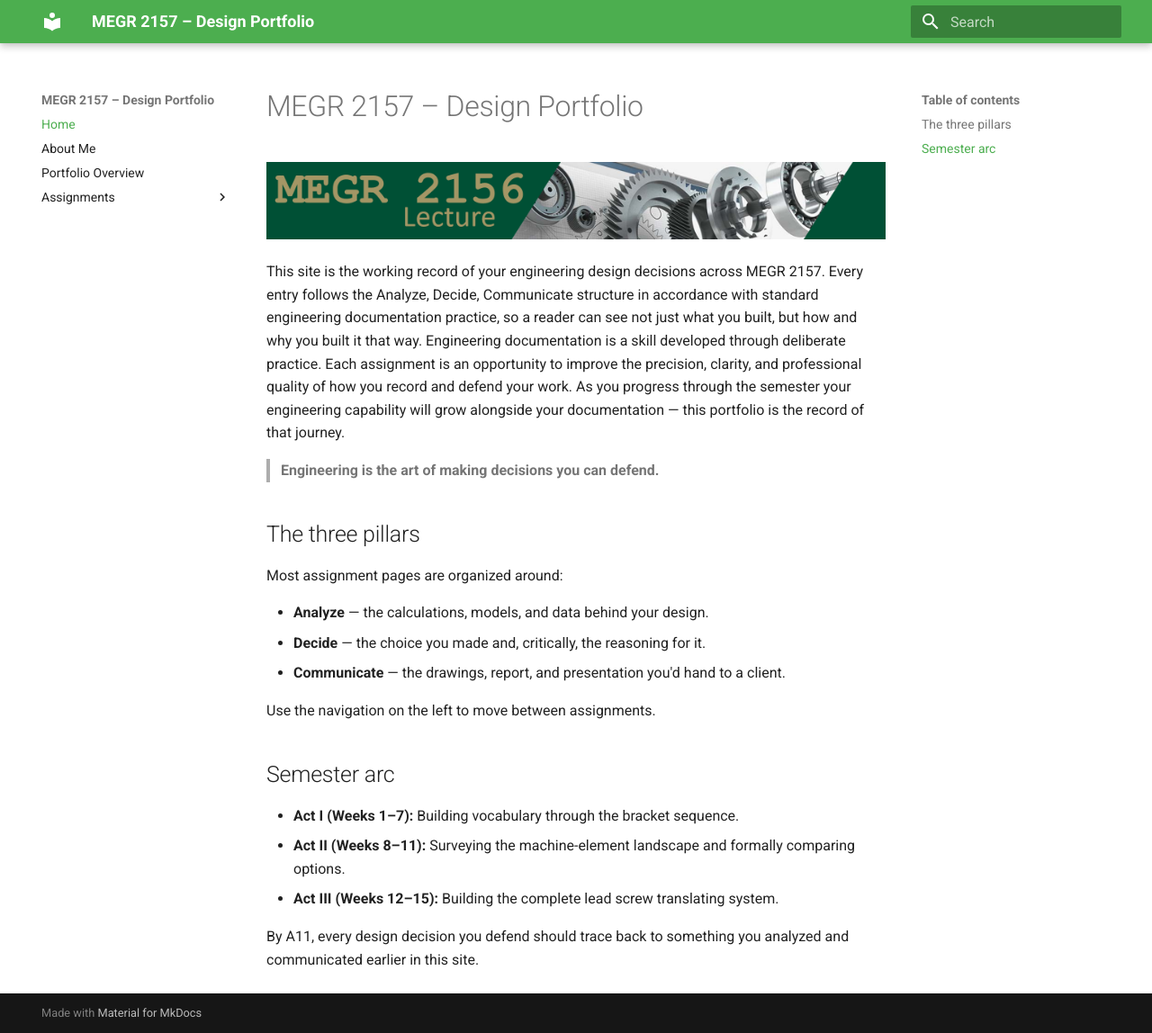
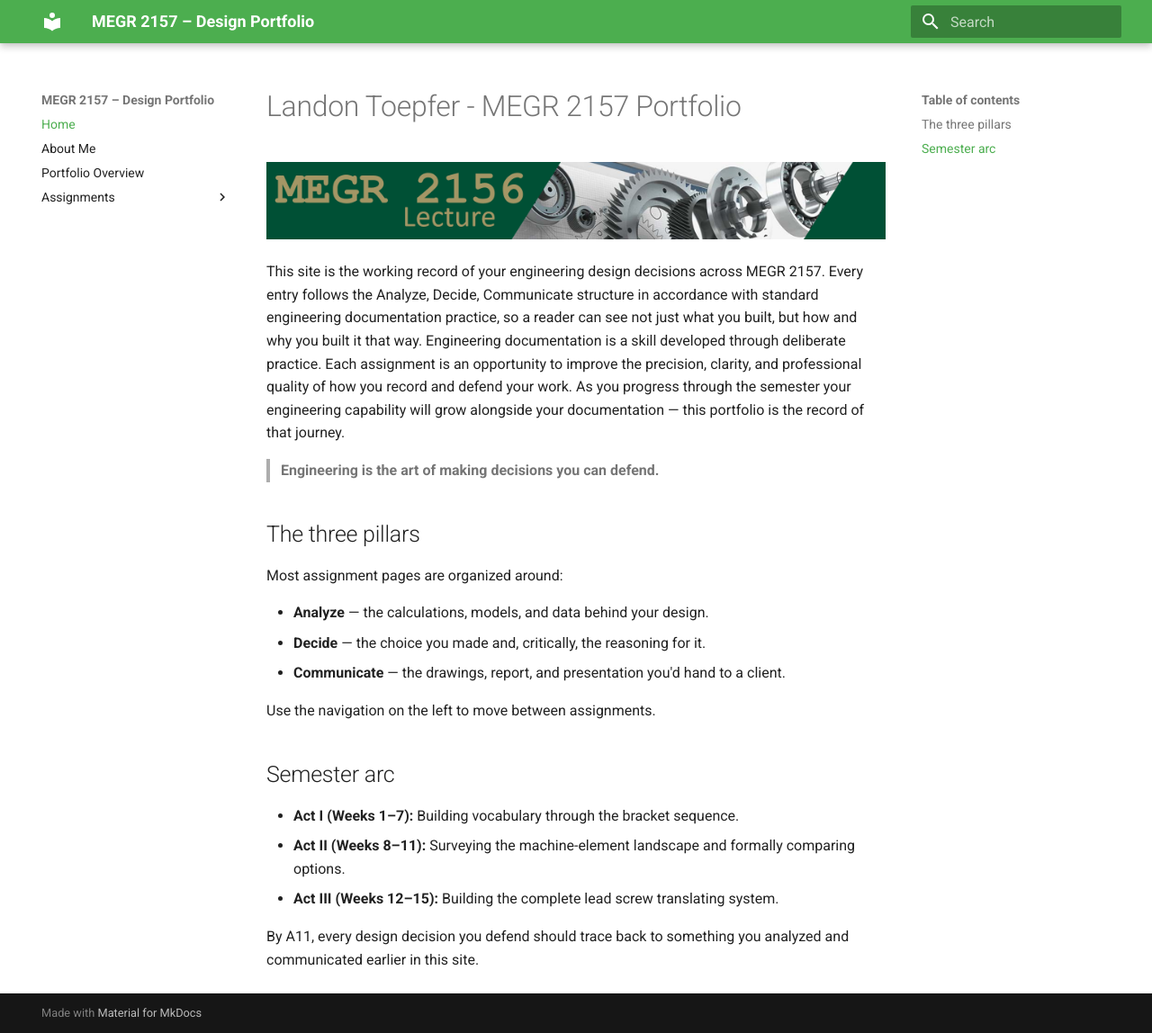
Before and after one commit to LandonToepfer/megr2157-portfolio, an MkDocs documentation site: the page built from docs/index.md, in a window 1280 px wide and 1148 px high. Shown: the whole window at 90% size. Built offline with MkDocs 1.6.1 and Material for MkDocs 9.7.7, drawn with Linux system fonts in a browser that asks for light colours.

Commit message:
Update index.md

```diff
--- a/docs/index.md
+++ b/docs/index.md
@@ -1,4 +1,4 @@
-# MEGR 2157 – Design Portfolio
+# Landon Toepfer - MEGR 2157 Portfolio
 
 ![MEGR 2156-7 Title](MEGR2156title.png)
 
```
